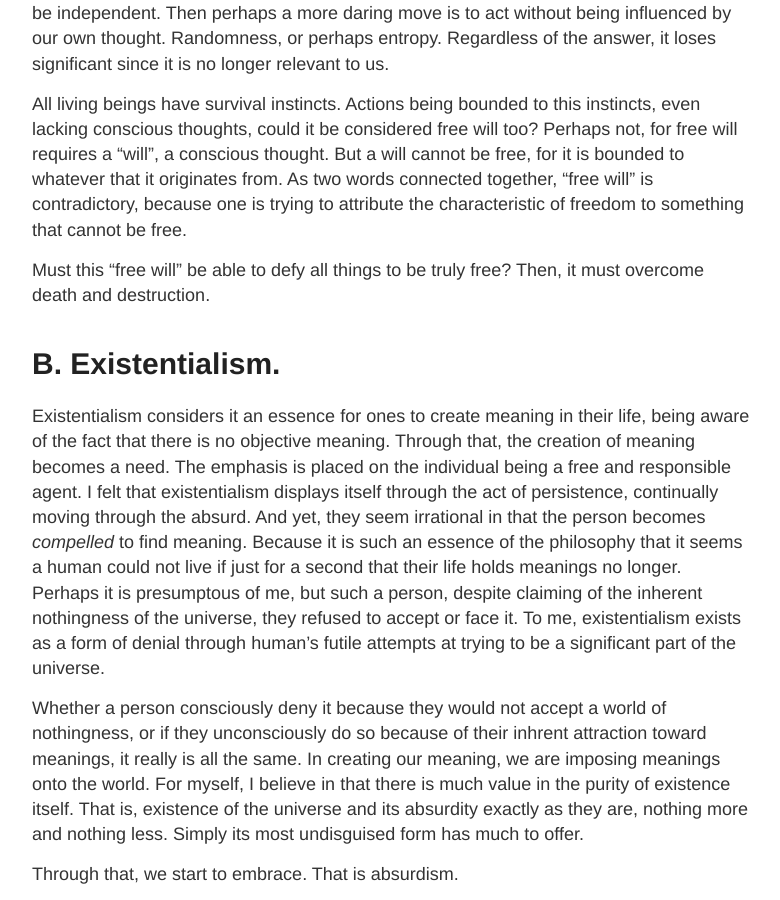
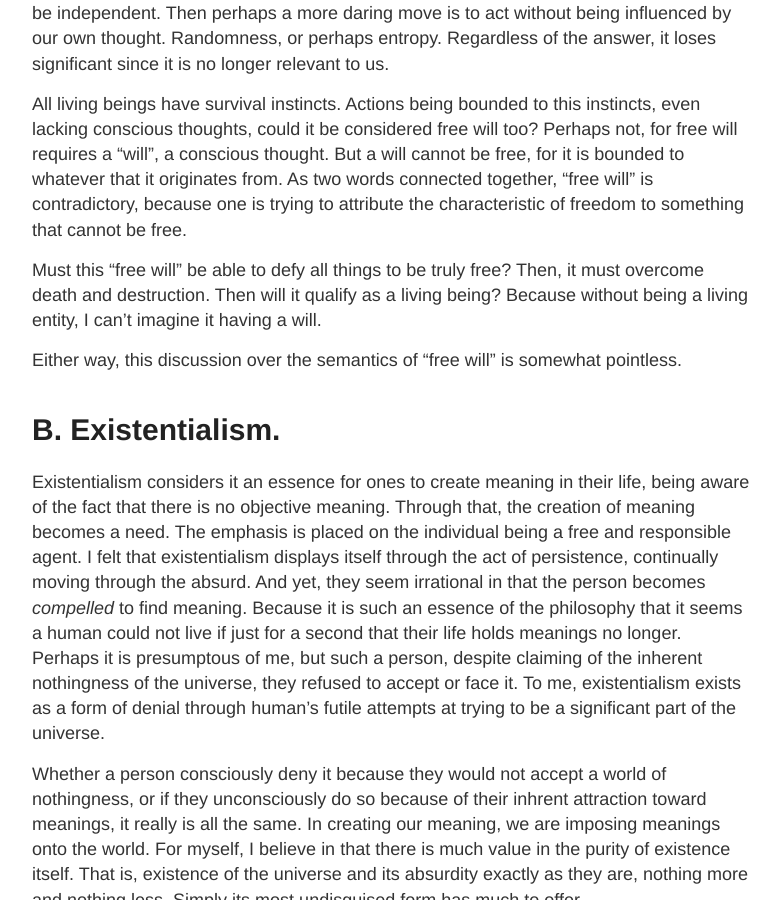
Before and after one commit to theduckshepherd/theduckshepherd.github.io, a Jekyll site: the page built from _posts/2024-05-04-discussion-we-are-all-going-to-die.md, in a window 1280 px wide and 900 px high, scrolled down 936 px. Shown: the whole window, without its empty margins (248-1028 px from the left). Built offline with Jekyll 4.4.1, drawn with Linux system fonts in a browser that asks for light colours.

Commit message:
Update 2024-05-04-discussion-we-are-all-going-to-die.md

```diff
--- a/_posts/2024-05-04-discussion-we-are-all-going-to-die.md
+++ b/_posts/2024-05-04-discussion-we-are-all-going-to-die.md
@@ -19,7 +19,9 @@ What actions can be considered to stem from free will? Most of the time, free wi
 
 All living beings have survival instincts. Actions being bounded to this instincts, even lacking conscious thoughts, could it be considered free will too? Perhaps not, for free will requires a "will", a conscious thought. But a will cannot be free, for it is bounded to whatever that it originates from. As two words connected together, "free will" is contradictory, because one is trying to attribute the characteristic of freedom to something that cannot be free.
 
-Must this "free will" be able to defy all things to be truly free? Then, it must overcome death and destruction.
+Must this "free will" be able to defy all things to be truly free? Then, it must overcome death and destruction. Then will it qualify as a living being? Because without being a living entity, I can't imagine it having a will.
+
+Either way, this discussion over the semantics of "free will" is somewhat pointless.
 
 # B. Existentialism.
 Existentialism considers it an essence for ones to create meaning in their life, being aware of the fact that there is no objective meaning. Through that, the creation of meaning becomes a need. The emphasis is placed on the individual being a free and responsible agent. I felt that existentialism displays itself through the act of persistence, continually moving through the absurd. And yet, they seem irrational in that the person becomes _compelled_ to find meaning. Because it is such an essence of the philosophy that it seems a human could not live if just for a second that their life holds meanings no longer. Perhaps it is presumptous of me, but such a person, despite claiming of the inherent nothingness of the universe, they refused to accept or face it. To me, existentialism exists as a form of denial through human's futile attempts at trying to be a significant part of the universe.
```
